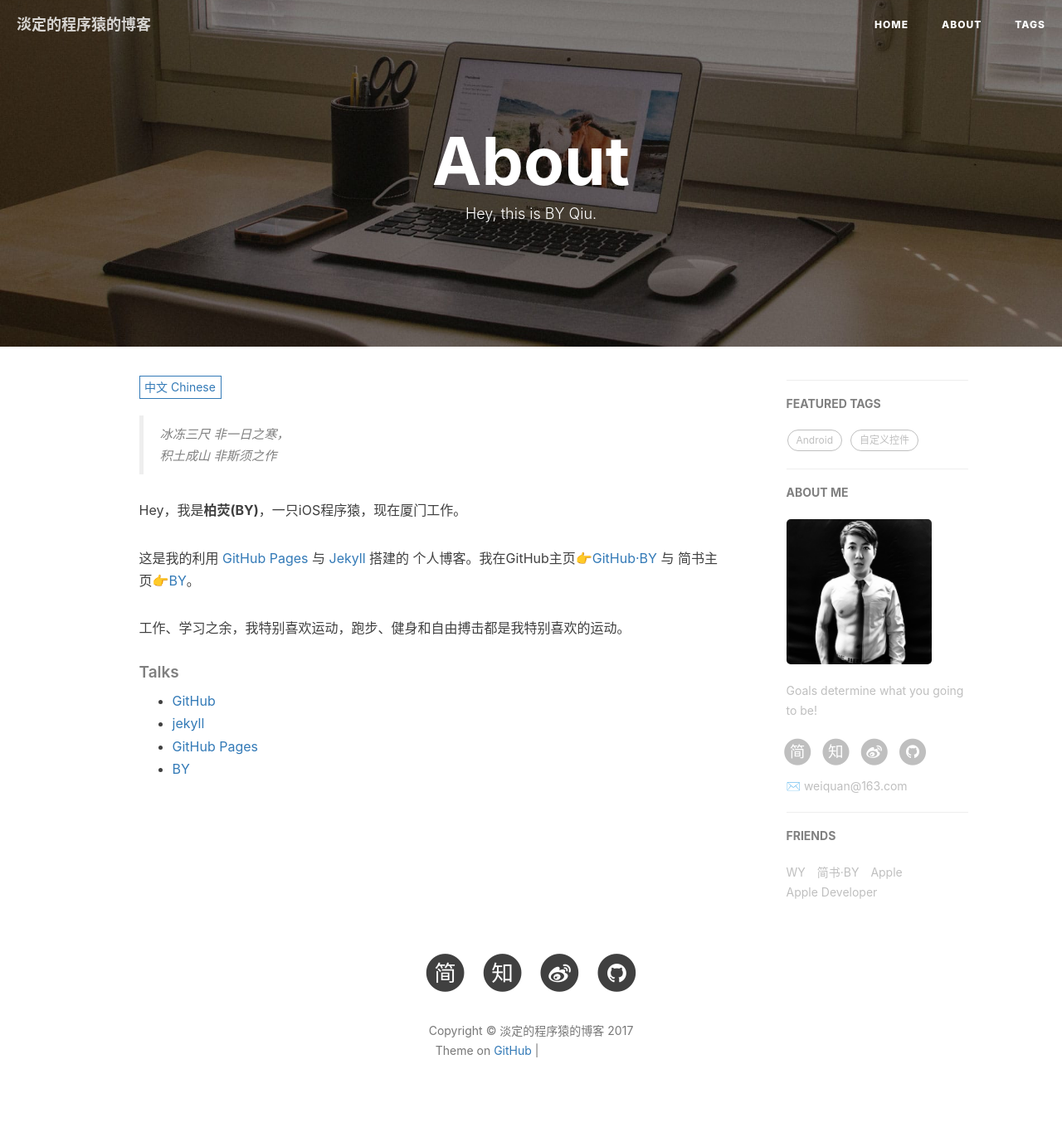
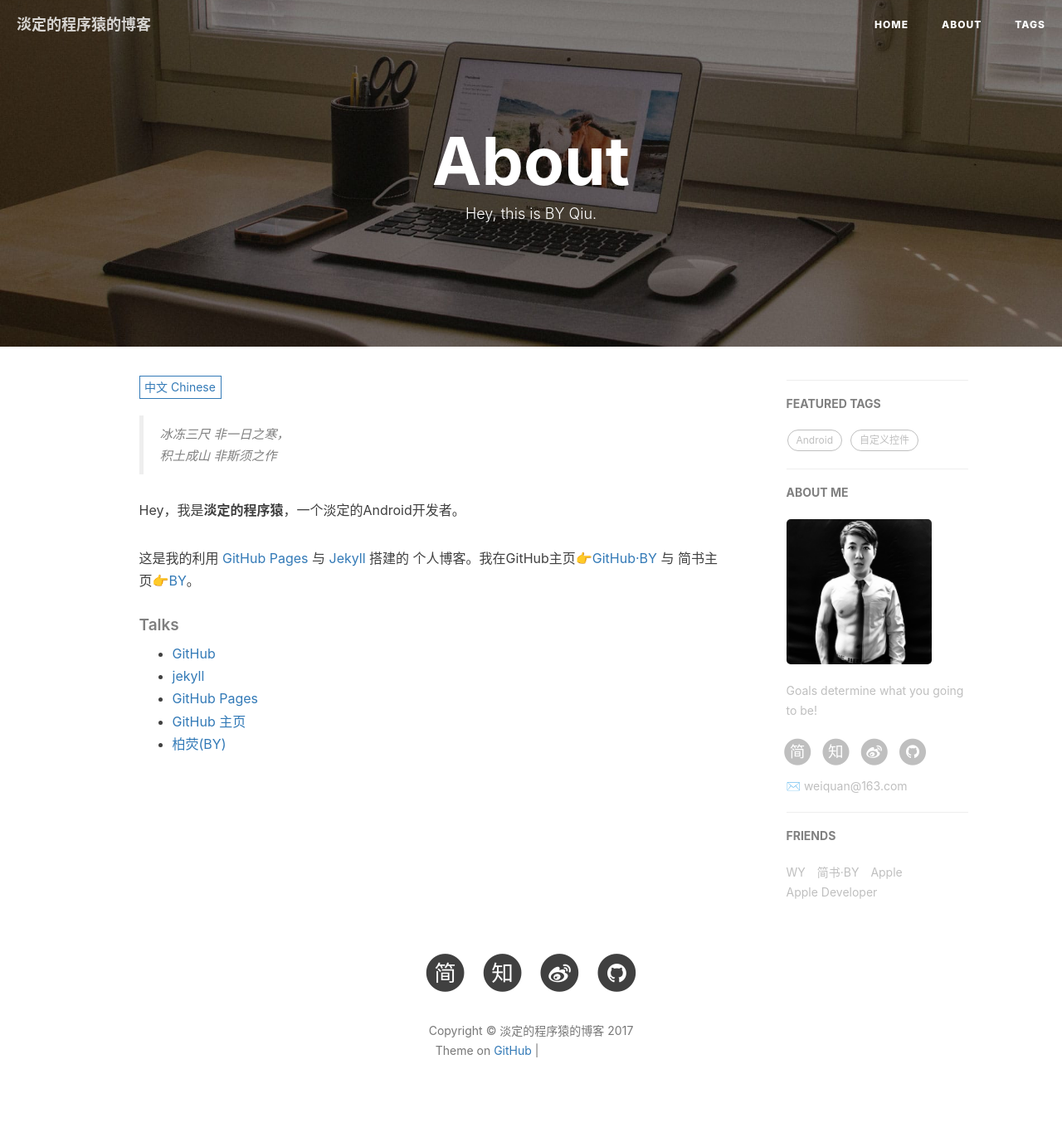
Before and after one commit to 976112643/976112643.github.io, a Jekyll site: the page built from about.html, in a window 1280 px wide. Shown: the whole page at 83% size. Built offline with Jekyll 4.4.1, drawn with Linux system fonts in a browser that asks for light colours; nearby versions of some CDN libraries; comment, search, counter and statistics services are not loaded; grey boxes are pictures that could not be loaded.

Commit message:
关于页面信息修改,博客相关配置信息调整

```diff
--- a/_config.yml
+++ b/_config.yml
@@ -3,6 +3,7 @@ title: 淡定的程序猿的博客
 SEOTitle: 淡定的程序猿的博客 | BY Blog
 header-img: img/post-bg-debug.png
 email: weiquan@163.com
+author-name: 淡定的程序猿
 description: "Every failure is leading towards success."
 keyword: "BY, BY Blog, 淡定的程序猿的博客, 程序猿, wq, Android, Google,Android Studio"
 url: "http://976112643.github.io"          # your host, for absolute URL
@@ -69,11 +70,11 @@ disqus_username: 淡定的程序猿
 
 # Analytics settings
 # Baidu Analytics
-ba_track_id: b50bf2b12b5338a1845e33832976fd68
+ba_track_id: 401abaf8c55fef6fc2160e9354999677
 
 # Google Analytics
-ga_track_id: 'UA-90855596-1'            # Format: UA-xxxxxx-xx
-ga_domain: auto
+#ga_track_id: 'UA-90855596-1'            # Format: UA-xxxxxx-xx
+#ga_domain: auto
 
 
 
@@ -90,6 +91,8 @@ chrome-tab-theme-color: "#000000"
 service-worker: true
 
 
+#github Site
+github-site: "http://976112643.github.io"
 
 # Friends
 friends: [
--- a/_includes/footer.html
+++ b/_includes/footer.html
@@ -216,6 +216,7 @@
       var s = document.getElementsByTagName("script")[0];
       s.parentNode.insertBefore(hm, s);
     })();
+
 </script>
 {% endif %}
 
--- a/_layouts/default.html
+++ b/_layouts/default.html
@@ -5,7 +5,6 @@
 
 <!-- hack iOS CSS :active style -->
 <body ontouchstart="">
-
     {% include nav.html %}
 
     {{ content }}
--- a/about.html
+++ b/about.html
@@ -18,11 +18,11 @@ header-img: "img/home-bg-o.jpg"
     <blockquote><p>冰冻三尺 非一日之寒，<br>
     积土成山 非斯须之作</p></blockquote>
 
-    <p>Hey，我是<strong>柏荧(BY)</strong>，一只iOS程序猿，现在厦门工作。</p>
+    <p>Hey，我是<strong>{{site.author-name}}</strong>，一个淡定的Android开发者。</p>
 
-    <p>这是我的利用 <a href="https://pages.github.com/">GitHub Pages</a> 与 <a href="http://jekyll.com.cn/">Jekyll</a> 搭建的 个人博客。我在GitHub主页<a href="https://github.com/qiubaiying">👉GitHub·BY</a> 与 简书主页<a href="https://http://www.jianshu.com/u/e71990ada2fd">👉BY</a>。</p>
+    <p>这是我的利用 <a href="https://pages.github.com/">GitHub Pages</a> 与 <a href="http://jekyll.com.cn/">Jekyll</a> 搭建的 个人博客。我在GitHub主页<a href="{{site.github-site}}">👉GitHub·BY</a> 与 简书主页<a href="https://www.jianshu.com/u/{{site.jianshu_username}}">👉BY</a>。</p>
 
-    <p>工作、学习之余，我特别喜欢运动，跑步、健身和自由搏击都是我特别喜欢的运动。</p>
+
 
     <h5>Talks</h5>
 
@@ -30,17 +30,19 @@ header-img: "img/home-bg-o.jpg"
     <li><a href="https://github.com">GitHub</a></li>
     <li><a href="http://jekyll.com.cn/">jekyll</a></li>
     <li><a href="https://pages.github.com/">GitHub Pages</a></li>
-    <li><a href="https://qiubaiying.github.io">BY</a></li>    </ul>
+    <li><a href="{{site.github-site}}">GitHub 主页</a></li>
+	 <li><a href="http://github.com/qiubaiying">柏荧(BY)</a></li>
+	</ul>
 </div>
 
 <!-- English Version -->
 <div class="en post-container">
-    <blockquote><p>Yet another iOS Developer. <br>
+    <blockquote><p>Yet another Android Developer. <br>
     Yet another Life-long Student.</p></blockquote>
 
-    <p>Hi, I am <strong>BaiYing(柏荧)</strong>，you can call me <strong>BY</strong>. I'm an iOS Developer.I now working in Xiamen Supermo Intelligent Logistics Technology Co., Ltd.</p>
+    <p>Hi, I am <strong>{{site.author-name}}</strong>，you can call me <strong>BY</strong>. I'm an Android Developer.</p>
 
-    <p>This is my personal blog, through making Github Pages and Jekyll.My GitHub  👉 <a href="http://github.com/qiubaiying">Github·BY</a>.</p>
+    <p>This is my personal blog, through making Github Pages and Jekyll.My GitHub  👉 <a href="{{site.github-site}}">Github·BY</a>.</p>
 
     <p>I am a sports enthusiast, I like fitness, running and tae kwon do, sports is my full of vitality.</p>
 
@@ -50,7 +52,9 @@ header-img: "img/home-bg-o.jpg"
     <li><a href="https://github.com">GitHub</a></li>
     <li><a href="http://jekyll.com.cn/">jekyll</a></li>
     <li><a href="https://pages.github.com/">GitHub Pages</a></li>
-    <li><a href="https://qiubaiying.github.io">BY</a></li>
+    <li><a href="{{site.github-site}}">GitHub 主页</a></li>
+	 <li><a href="http://github.com/qiubaiying">柏荧(BY)</a></li>
+
     </ul>
 </div>
 
```
